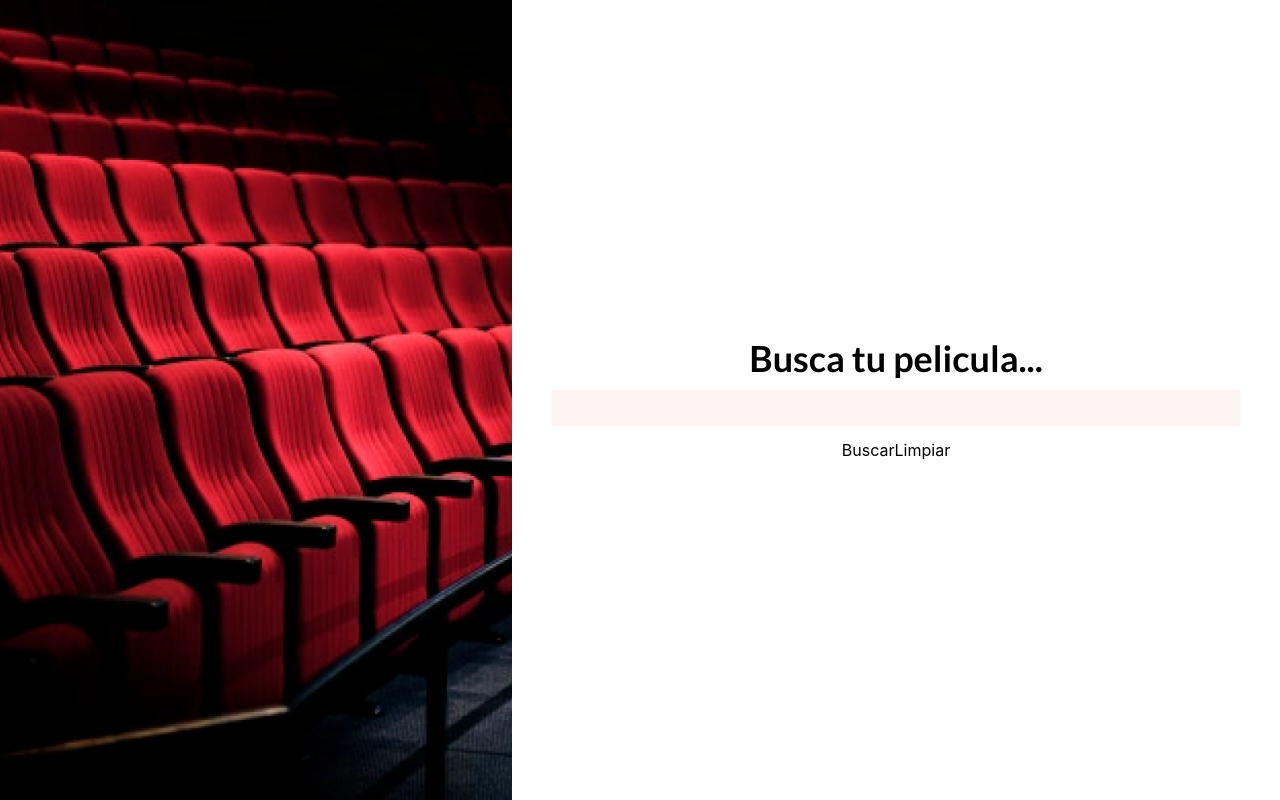
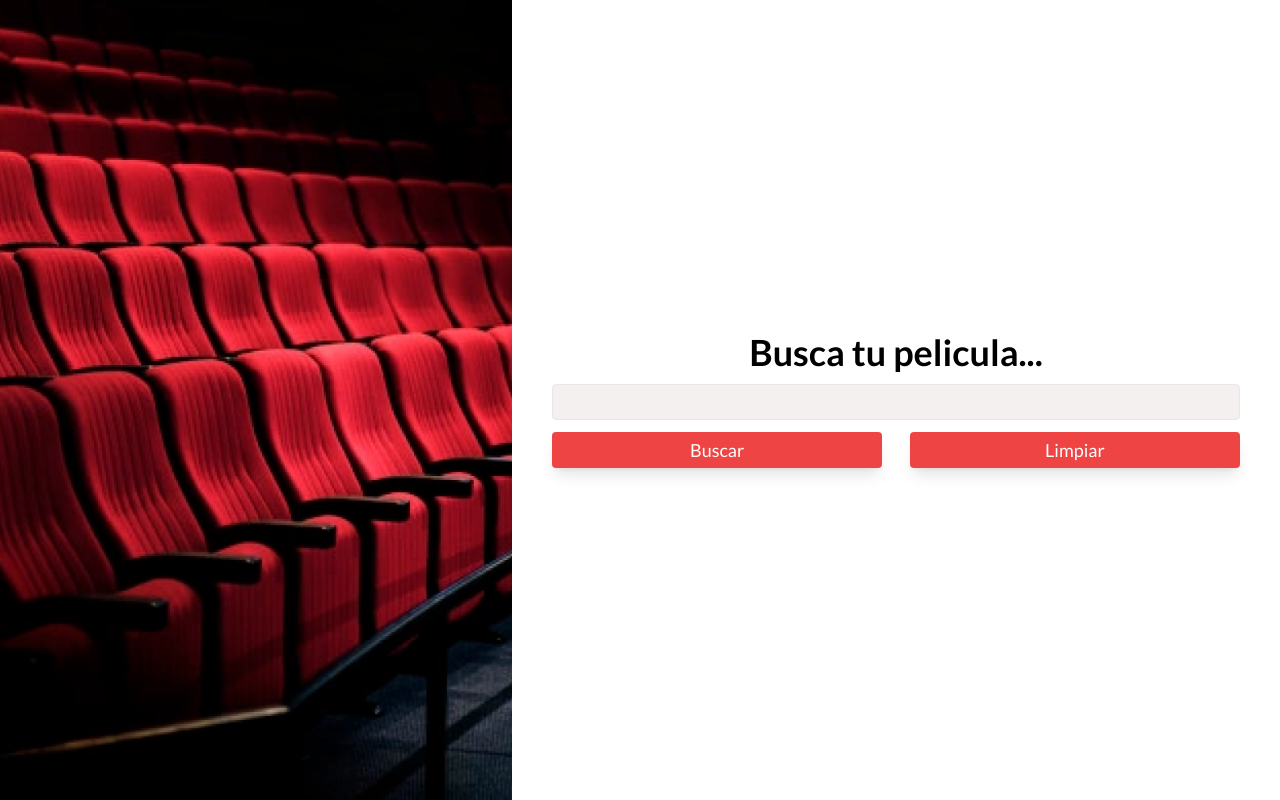
Before and after one commit to pedrompena/my-first-redux-app, a React (Create React App) app: page / in a window 1280 px wide. Built offline with nearby package versions, Linux system fonts and the light colour scheme.

Commit message:
terminando de estilizar home

```diff
--- a/src/routes/index.js
+++ b/src/routes/index.js
@@ -7,7 +7,7 @@ const RoutesComponent = () => (
     <BrowserRouter>
         <Routes>
             <Route path="/" element={<Home />} />
-            <Route path="/results" element={<Results />} />
+            <Route path="/results/:title" element={<Results />} />
             <Route path="/detail" element={<Detail />} />
         </Routes>
     </BrowserRouter>
--- a/src/views/Home/index.js
+++ b/src/views/Home/index.js
@@ -1,19 +1,47 @@
+import { useState } from "react";
+import { useNavigate } from "react-router-dom";
 import Chairs from "../../img/chairs.png";
 
 const Home = () => {
+    const navigate = useNavigate();
+    const [search, setSearch] = useState('');
+
+    const handleInputChange = ({ target: { value }}) => {
+        setSearch(value);
+    };
+
+    const handleCleanClick = () => {
+        setSearch('');
+    };
+
+    const handleSearchClick = () => {
+        navigate(`/results/${search.trim()}`)
+    };
+
     return (
         <div className="flex h-screen overflow-hidden">
             <div className="w-2/5">
-                <img src={Chairs} alt="Emty chairs" className="w-full h-full object-cover"/>
+                <img src={Chairs} alt="Emty chairs"
+                className="w-full h-full object-cover"/>
             </div>
             <div className="w-3/5 flex justify-center items-center flex-col px-10">
                 <h2 className="text-4xl font-bold font-lato">Busca tu pelicula...</h2>
-                <input className="bg-red-50 font-lato w-full my-3 h-9 p-1"/>
-                <div>
-                    <button>
+                <input className="
+                bg-special-gray first-letter:font-lato w-full my-3 h-9 p-1
+                border focus:outline-none focus:ring-2 focus:ring-gray-400 rounded"
+                value={search} onChange={handleInputChange}
+                />
+                <div className="flex w-full justify-between">
+                    <button className="bg-red-500 hover:bg-red-600 text-white font-lato
+                    w-full shadow-lg h-9 rounded text-lg" style={{ width: "48%" }}
+                    onClick={handleSearchClick}
+                    >
                         Buscar
                     </button>
-                    <button>
+                    <button className="bg-red-500 hover:bg-red-600 text-white font-lato
+                    w-full shadow-lg h-9 rounded text-lg" style={{ width: "48%" }}
+                    onClick={handleCleanClick}
+                    >
                         Limpiar
                     </button>
                 </div>
--- a/tailwind.config.js
+++ b/tailwind.config.js
@@ -1,10 +1,17 @@
+const defaultTheme = require('tailwindcss/defaultTheme')
+
 module.exports = {
   content: ["./src/**/*.{html,js}"],
   theme: {
     fontFamily: {
       lato: ['Lato', 'sans-serif'],
     },
-    extend: {},
+    extend: {
+      colors: {
+        "special-gray":' #F5F0F0',
+        ...defaultTheme.colors,
+      },
+    },
   },
   plugins: [],
 }
```
